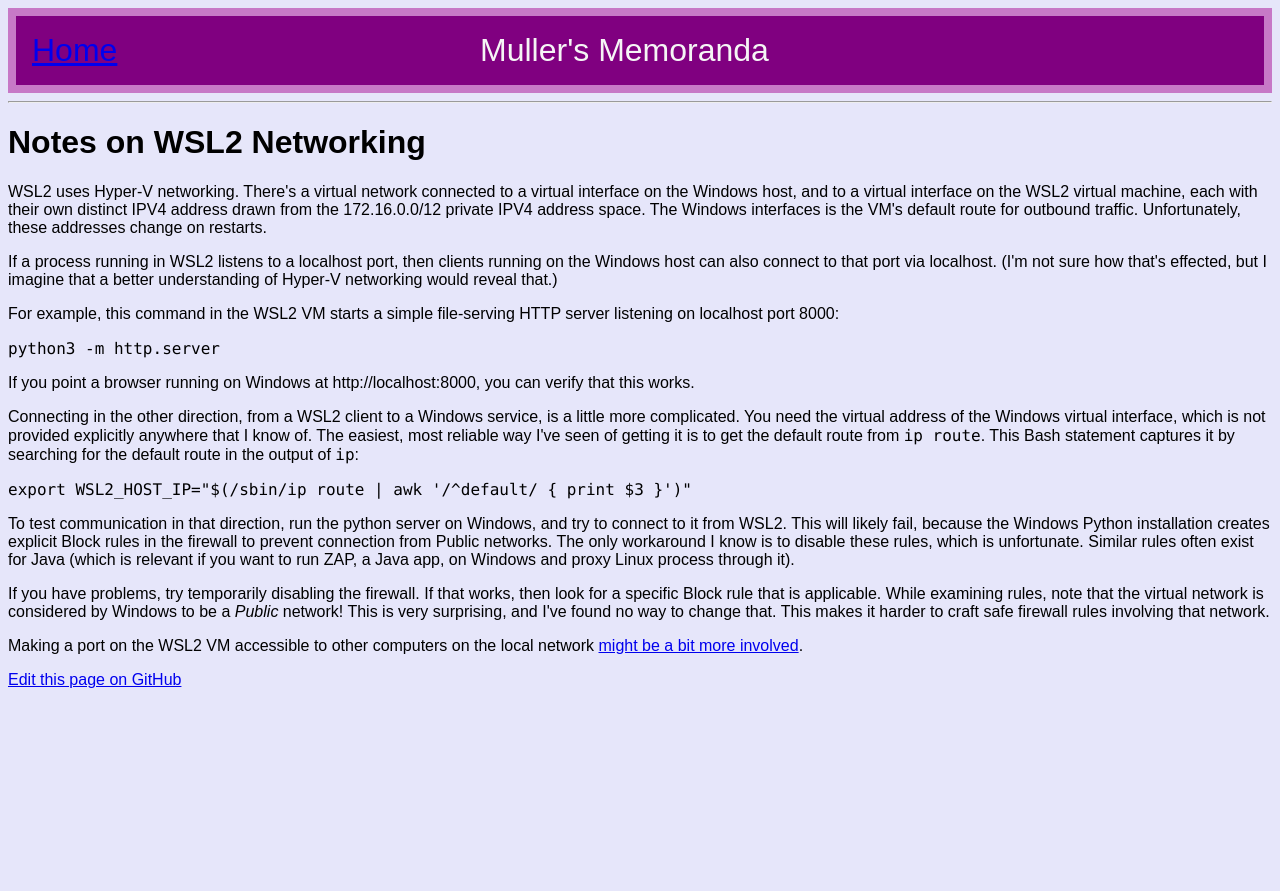
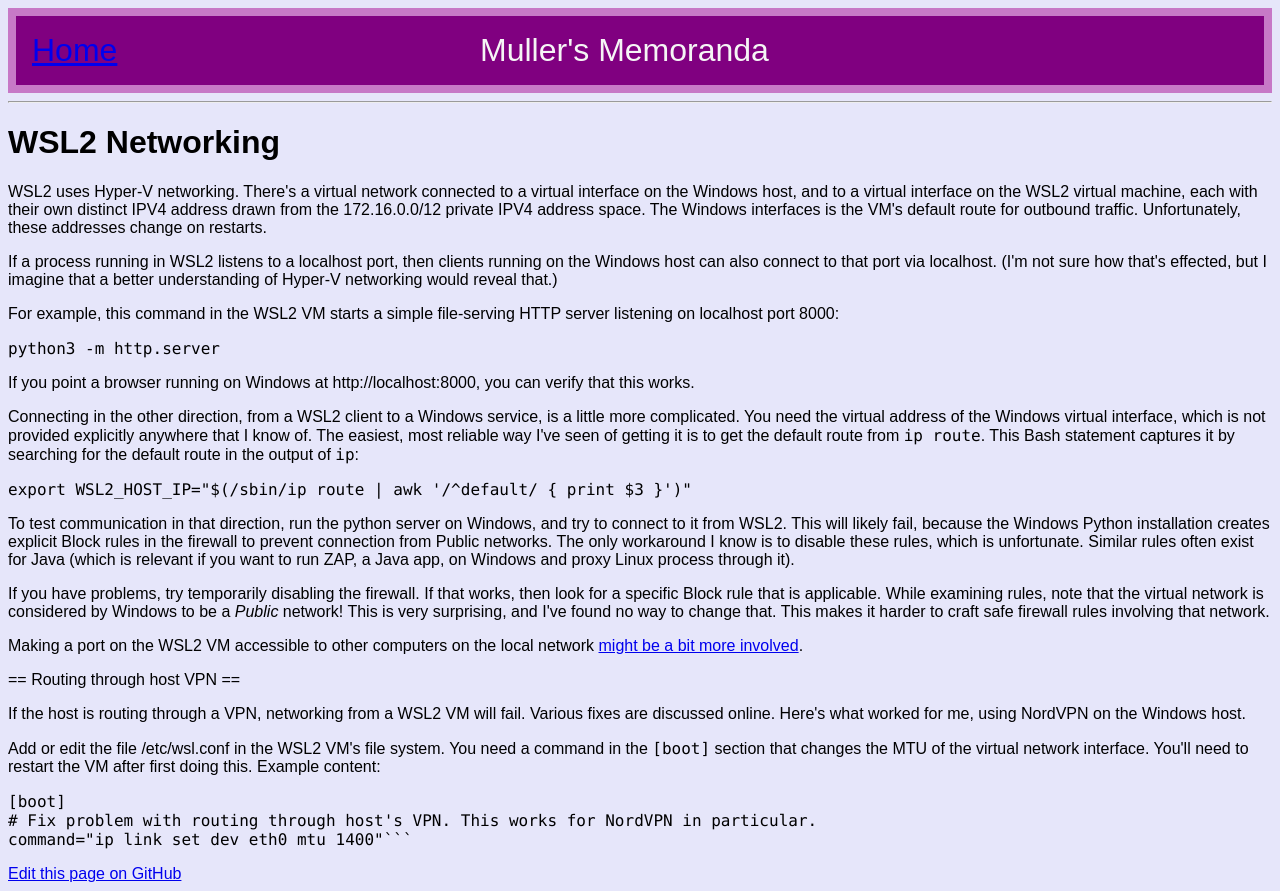
Before and after one commit to dwmuller/dwmuller.github.io, an Eleventy site: page src/notes/wsl2-networking.md in a window 1280 px wide. Before the commit the page ends 800 px from the top, so only its background shows below. Built offline with nearby package versions, Linux system fonts and the light colour scheme; Eleventy itself is replaced by a stand-in of ours; code samples lack their colours; files that its build step writes are made by us from their sources.

Commit message:
Added VPN routing fix.

````diff
--- a/src/notes/wsl2-networking.md
+++ b/src/notes/wsl2-networking.md
@@ -2,7 +2,7 @@
 tags:
     - winconfig
     - wsl
-title: Notes on WSL2 Networking
+title: WSL2 Networking
 layout: note.html
 ---
 # {{ title }}
@@ -38,3 +38,14 @@ To test communication in that direction, run the python server on Windows, and t
 If you have problems, try temporarily disabling the firewall. If that works, then look for a specific Block rule that is applicable. While examining rules, note that the virtual network is considered by Windows to be a _Public_ network! This is very surprising, and I've found no way to change that. This makes it harder to craft safe firewall rules involving that network.
 
 Making a port on the WSL2 VM accessible to other computers on the local network [might be a bit more involved](https://docs.microsoft.com/en-us/windows/wsl/compare-versions#accessing-a-wsl-2-distribution-from-your-local-area-network-lan).
+
+== Routing through host VPN ==
+
+If the host is routing through a VPN, networking from a WSL2 VM will fail. Various fixes are discussed online. Here's what worked for me, using NordVPN on the Windows host.
+
+Add or edit the file /etc/wsl.conf in the WSL2 VM's file system. You need a command in the ``[boot]`` section that changes the MTU of the virtual network interface. You'll need to restart the VM after first doing this. Example content:
+```
+[boot]
+# Fix problem with routing through host's VPN. This works for NordVPN in particular.
+command="ip link set dev eth0 mtu 1400"```
+```
````
